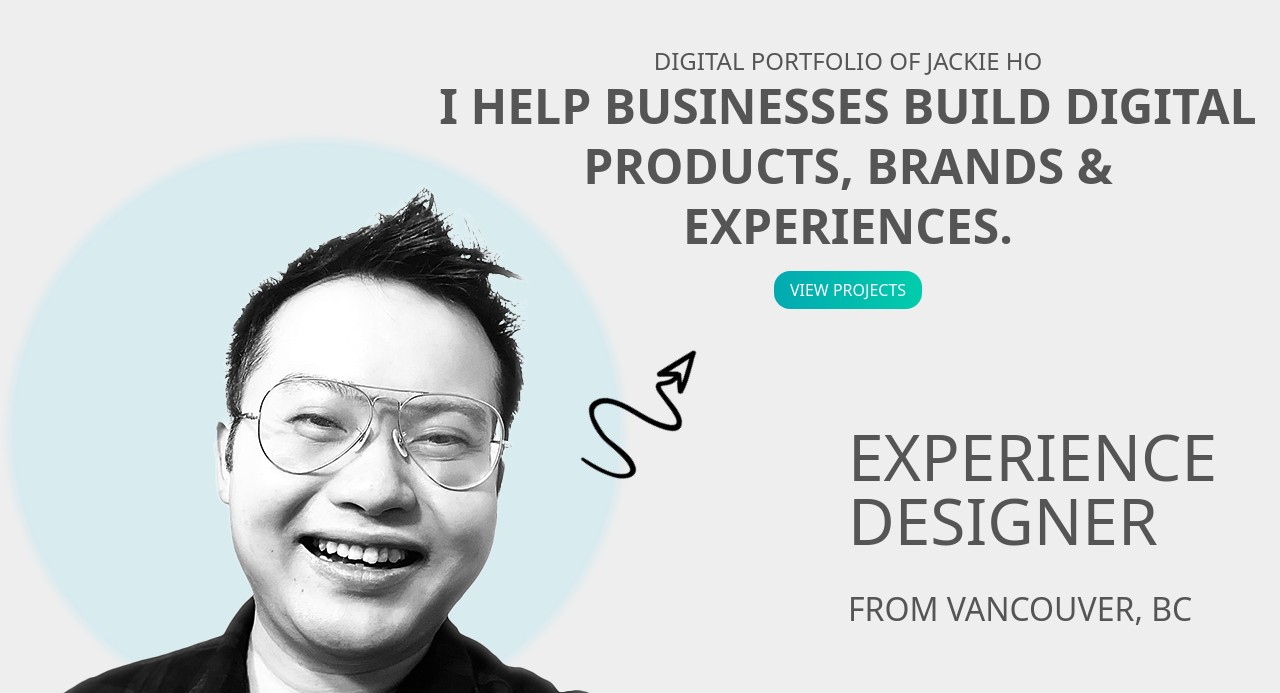
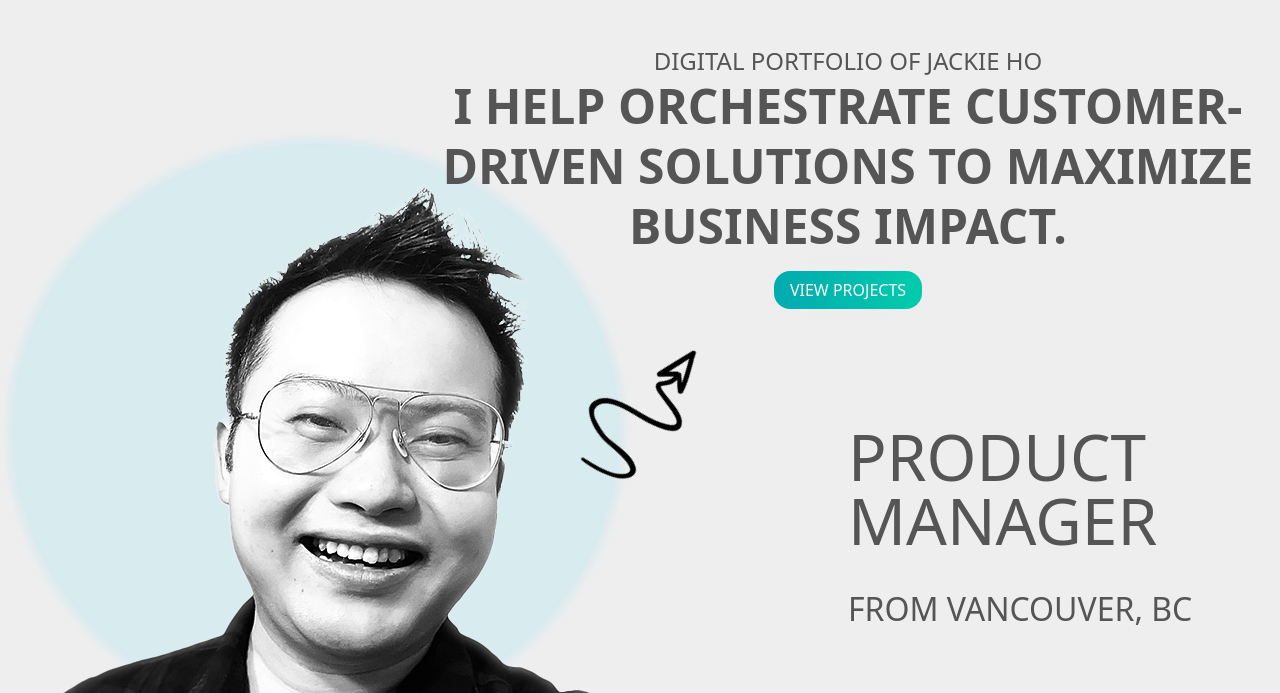
Before and after one commit to jackiehyho/portfolio2024-final, an Astro site: page / in a window 1280 px wide. Shown: the part 83-776 px from the top of the page. Built offline with nearby package versions, Linux system fonts and the light colour scheme; Astro itself is replaced by a stand-in of ours.

Commit message:
Update hero message

```diff
--- a/src/components/Hero.astro
+++ b/src/components/Hero.astro
@@ -17,7 +17,7 @@ import myImage from "../images/Hero.png";
     <div class="container-text">
       <h1 class="content-title">Digital Portfolio of Jackie Ho</h1>
       <h2 class="content-header">
-        I help businesses build digital products, brands &amp; experiences.
+        I help orchestrate customer-driven solutions to maximize business impact.
       </h2>
       <div class="container-CTA">
         <Button
@@ -39,8 +39,8 @@ import myImage from "../images/Hero.png";
     <h2 class="content-jobTitle">
       <a
         target="_blank"
-        href="https://en.wikipedia.org/wiki/Digital_product_design"
-        >Experience Designer</a
+        href="https://en.wikipedia.org/wiki/Product_manager"
+        >Product Manager</a
       ><span class="location"><br />from Vancouver, BC</span>
     </h2>
   </div>
```
